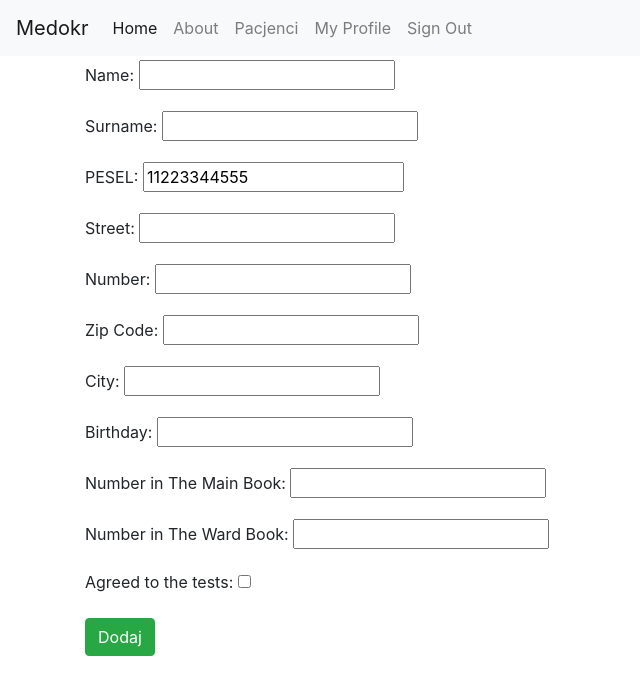
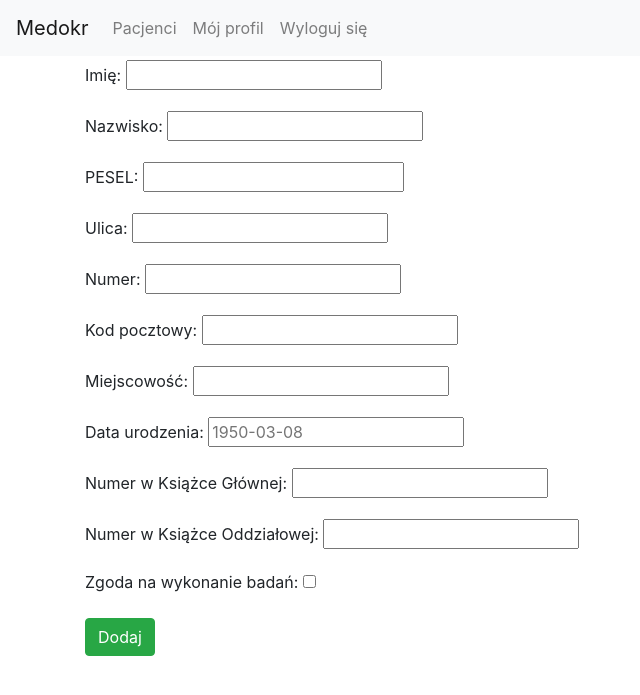
Before and after one commit to szymanskirafal/medok, a Django app: page /patients/create/ in a window 1280 px wide. Shown: the top 695 px of the page, without its empty margins (0-640 px from the left). Run offline with Django 3.2, Linux system fonts and the light colour scheme; the visitor is signed in with stand-in values (Sample User, id 1); some libraries are stand-ins or nearby versions.

Commit message:
Change nr field to char, and modify display of forms

```diff
--- a/medok/patients/forms.py
+++ b/medok/patients/forms.py
@@ -1,4 +1,4 @@
-from django.forms import ModelForm
+from django.forms import ModelForm, TextInput
 
 from .models import Patient
 
@@ -19,3 +19,6 @@ class PatientForm(ModelForm):
             "nr_in_ward_book",
             "agreed_to_tests",
         ]
+        widgets = {
+            "birthday": TextInput(attrs={"placeholder": "1950-03-08"}),
+        }
--- a/medok/patients/models.py
+++ b/medok/patients/models.py
@@ -6,30 +6,30 @@ from django.utils.translation import ugettext_lazy as _
 class Patient(models.Model):
     created = models.DateTimeField(auto_now_add=True)
     modified = models.DateTimeField(auto_now=True)
-    name = models.CharField(_("Name"), blank=False, max_length=50)
-    surname = models.CharField(_("Surname"), blank=False, max_length=100)
+    name = models.CharField(_("Imię"), blank=False, max_length=50)
+    surname = models.CharField(_("Nazwisko"), blank=False, max_length=100)
     pesel = models.BigIntegerField(
         _("PESEL"),
         null=False,
         blank=False,
-        default=11223344555,
+        # default=11223344555,
         validators=[
             validators.MinValueValidator(10000000000),
             validators.MaxValueValidator(99999999999),
         ],
     )
-    street = models.CharField(_("Street"), blank=True, max_length=100)
-    nr = models.PositiveSmallIntegerField(_("Number"), blank=True)
-    zip_code = models.CharField(_("Zip Code"), blank=True, max_length=6)
-    city = models.CharField(_("City"), blank=True, max_length=100)
-    birthday = models.DateField(blank=True,)
-    nr_in_main_book = models.PositiveSmallIntegerField(
-        _("Number in The Main Book"), blank=True
+    street = models.CharField(_("Ulica"), blank=True, max_length=100)
+    nr = models.PositiveSmallIntegerField(_("Numer"), blank=True)
+    zip_code = models.CharField(_("Kod pocztowy"), blank=True, max_length=6)
+    city = models.CharField(_("Miejscowość"), blank=True, max_length=100)
+    birthday = models.DateField(_("Data urodzenia"), blank=True,)
+    nr_in_main_book = models.CharField(
+        _("Numer w Książce Głównej"), blank=True, max_length=100,
     )
-    nr_in_ward_book = models.PositiveSmallIntegerField(
-        _("Number in The Ward Book"), blank=True
+    nr_in_ward_book = models.CharField(
+        _("Numer w Książce Oddziałowej"), blank=True, max_length=100,
     )
-    agreed_to_tests = models.BooleanField(_("Agreed to the tests"), default=False)
+    agreed_to_tests = models.BooleanField(_("Zgoda na wykonanie badań"), default=False)
 
     def get_absolute_url(self):
         pass
--- a/medok/patients/views.py
+++ b/medok/patients/views.py
@@ -51,7 +51,7 @@ def write_pdf_view(request):
 class PatientCreateView(LoginRequiredMixin, generic.CreateView):
     form_class = PatientForm
     model = Patient
-    success_url = reverse_lazy("patients:list")
+    success_url = reverse_lazy("patients:patients")
     template_name = "patients/create.html"
 
 
--- a/medok/templates/base.html
+++ b/medok/templates/base.html
@@ -43,12 +43,6 @@
 
         <div class="collapse navbar-collapse" id="navbarSupportedContent">
           <ul class="navbar-nav mr-auto">
-            <li class="nav-item active">
-              <a class="nav-link" href="{% url 'home' %}">Home <span class="sr-only">(current)</span></a>
-            </li>
-            <li class="nav-item">
-              <a class="nav-link" href="{% url 'about' %}">About</a>
-            </li>
             {% if request.user.is_authenticated %}
             <li class="nav-item">
               {# URL provided by django-allauth/account/urls.py #}
@@ -56,20 +50,20 @@
             </li>
               <li class="nav-item">
                 {# URL provided by django-allauth/account/urls.py #}
-                <a class="nav-link" href="{% url 'users:detail' request.user.username  %}">{% trans "My Profile" %}</a>
+                <a class="nav-link" href="{% url 'users:detail' request.user.username  %}">Mój profil</a>
               </li>
               <li class="nav-item">
                 {# URL provided by django-allauth/account/urls.py #}
-                <a class="nav-link" href="{% url 'account_logout' %}">{% trans "Sign Out" %}</a>
+                <a class="nav-link" href="{% url 'account_logout' %}">Wyloguj się</a>
               </li>
             {% else %}
               <li class="nav-item">
                 {# URL provided by django-allauth/account/urls.py #}
-                <a id="sign-up-link" class="nav-link" href="{% url 'account_signup' %}">{% trans "Sign Up" %}</a>
+                <a id="sign-up-link" class="nav-link" href="{% url 'account_signup' %}">Zarejestruj się</a>
               </li>
               <li class="nav-item">
                 {# URL provided by django-allauth/account/urls.py #}
-                <a id="log-in-link" class="nav-link" href="{% url 'account_login' %}">{% trans "Sign In" %}</a>
+                <a id="log-in-link" class="nav-link" href="{% url 'account_login' %}">Zaloguj się</a>
               </li>
             {% endif %}
           </ul>
--- a/medok/templates/pages/home.html
+++ b/medok/templates/pages/home.html
@@ -1 +1,5 @@
 {% extends "base.html" %}
+
+{% block content %}
+  <p>Medokr strona główna</p>
+{% endblock content %}
```
Also changed, not shown: medok/templates/patients/examinations.html (+5 -5 lines), medok/patients/migrations/0002_auto_20200607_1945.py (added), medok/patients/migrations/0003_auto_20200607_2030.py (added), medok/patients/migrations/0004_auto_20200607_2033.py (added).
